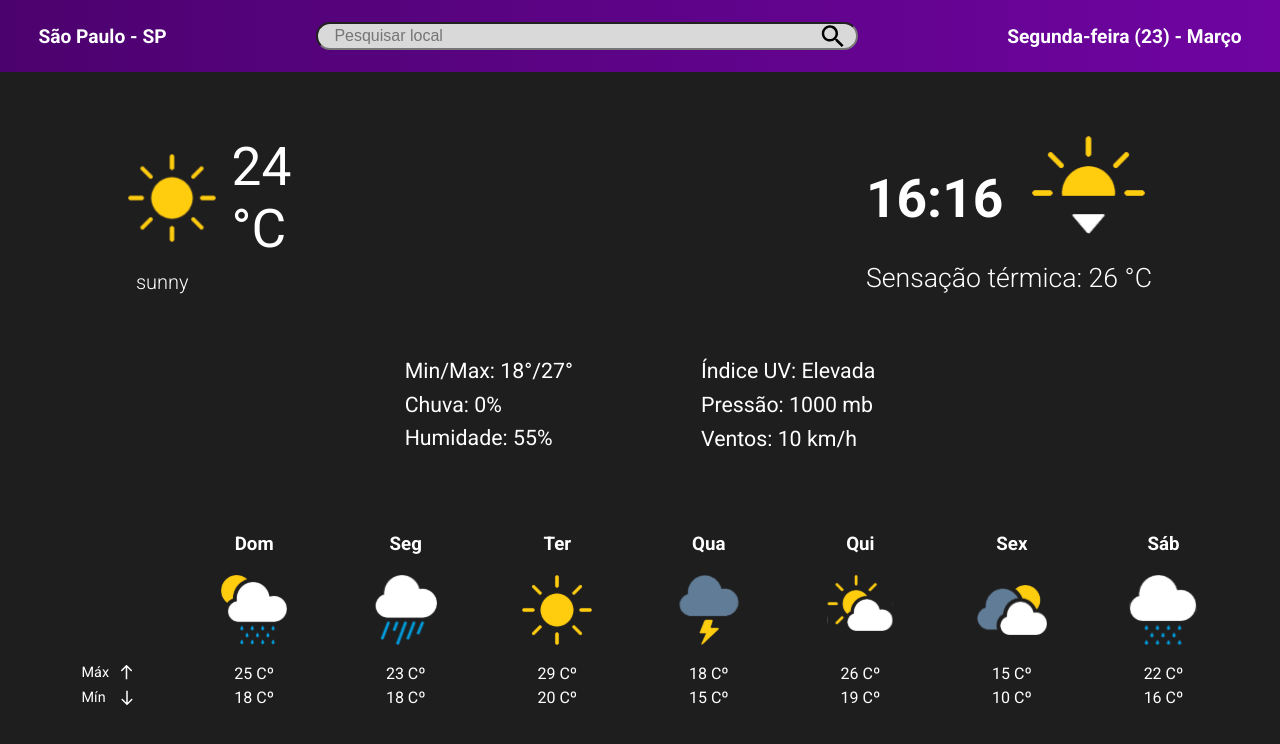
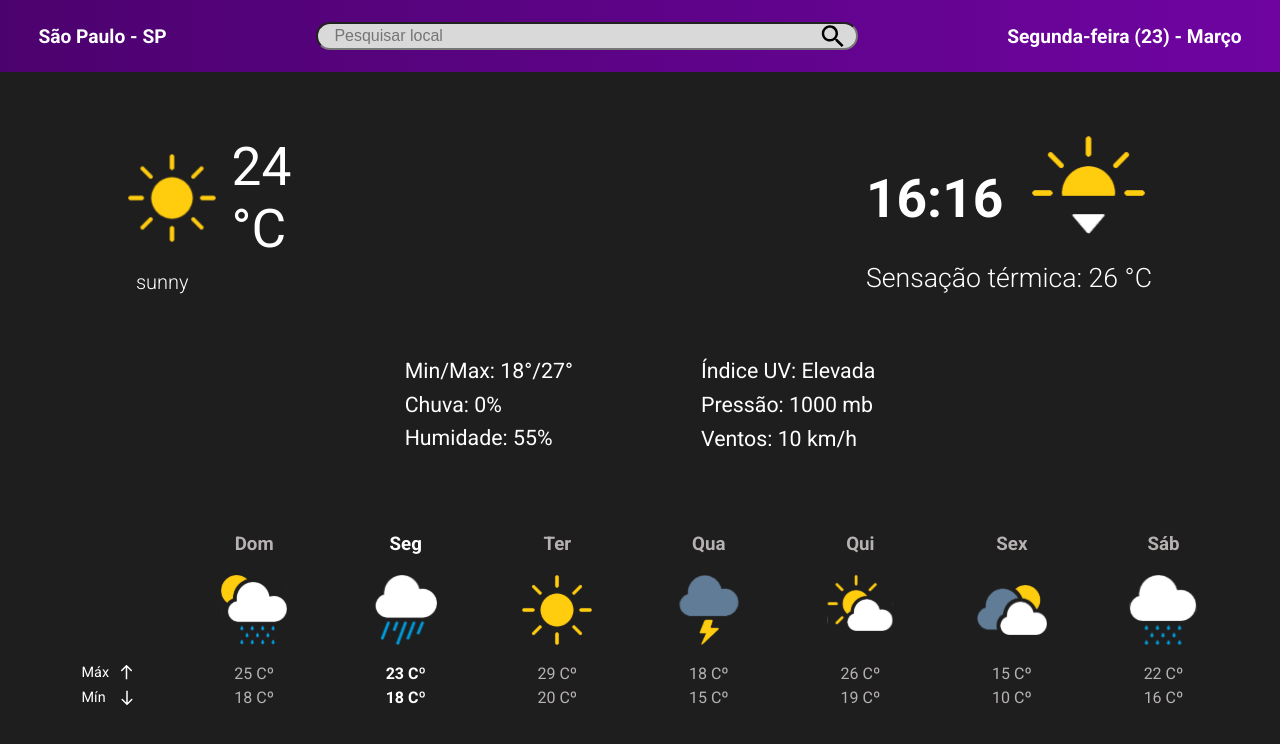
Before and after one commit to patriciasanttos/weather-app, a React (Vite) app: page / in a window 1280 px wide. Shown: the top 744 px of the page. Built offline with nearby package versions, Linux system fonts and the light colour scheme.

Commit message:
changing color for current day

```diff
--- a/src/components/tempWeek/TempWeek.jsx
+++ b/src/components/tempWeek/TempWeek.jsx
@@ -57,6 +57,8 @@ function TempWeek() {
     },
   ];
 
+  const currentDayIndex = new Date().getDay();
+
   const getWeatherIcon = (weather) => {
     if (weather === "rainy") {
       return Rainy;
@@ -95,8 +97,12 @@ function TempWeek() {
       </div>
 
       {temperatureData.map((itemNoArray, index) => {
+        const isToday = currentDayIndex === index;
         return (
-          <div className="temp-day" key={index}>
+          <div
+            className={`temp-day ${isToday ? "highlight-today" : "faded-day"}`}
+            key={index}
+          >
             <h3>{itemNoArray.day}</h3>
             <img src={getWeatherIcon(itemNoArray.weather)} alt="" />
             <p>{itemNoArray.maxTemperature}</p>
--- a/src/components/tempWeek/TempWeek.scss
+++ b/src/components/tempWeek/TempWeek.scss
@@ -37,6 +37,16 @@
     .temp-day p {
         margin: 5px 0px;
     }
+
+
+        .highlight-today{
+            color: white;
+            font-weight: bold;
+        }
+
+        .faded-day {
+            color: #B7B2B2;
+        }
 }
 
 @media (max-width: 768px) {
```
